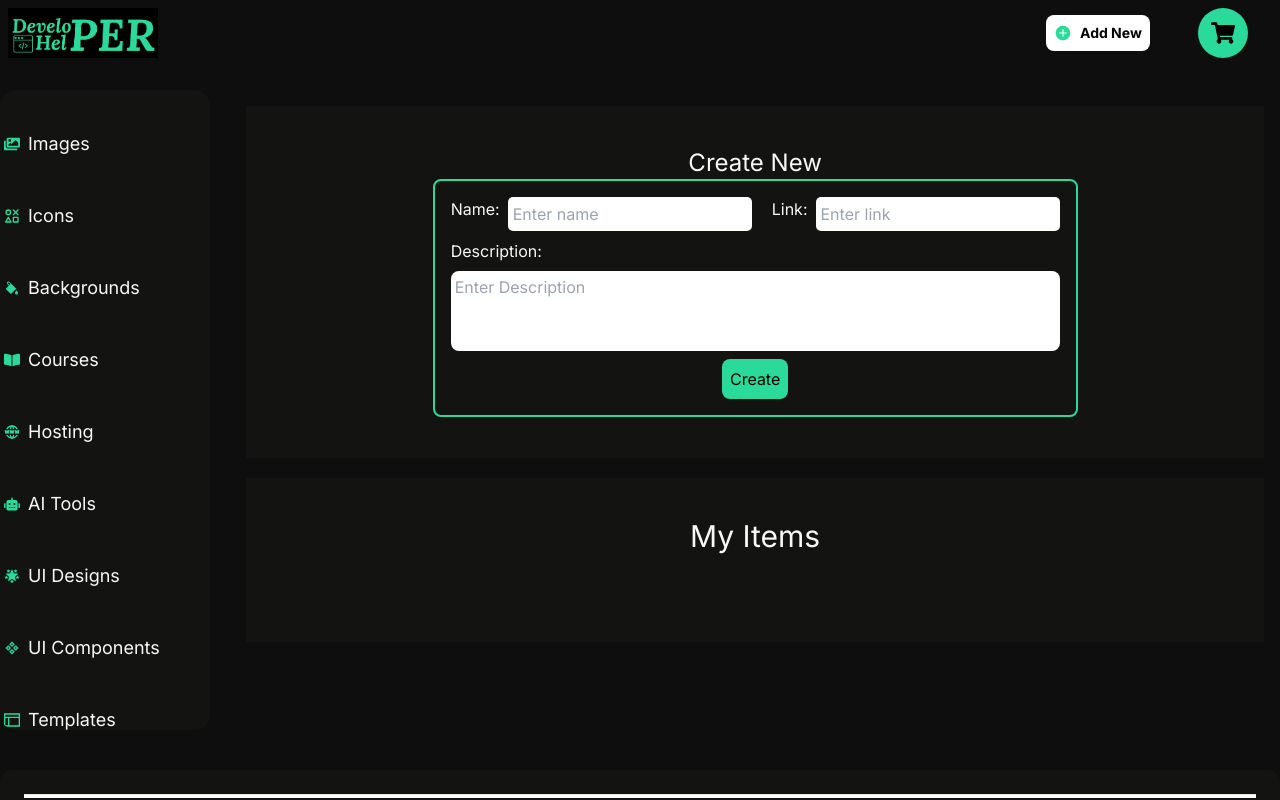
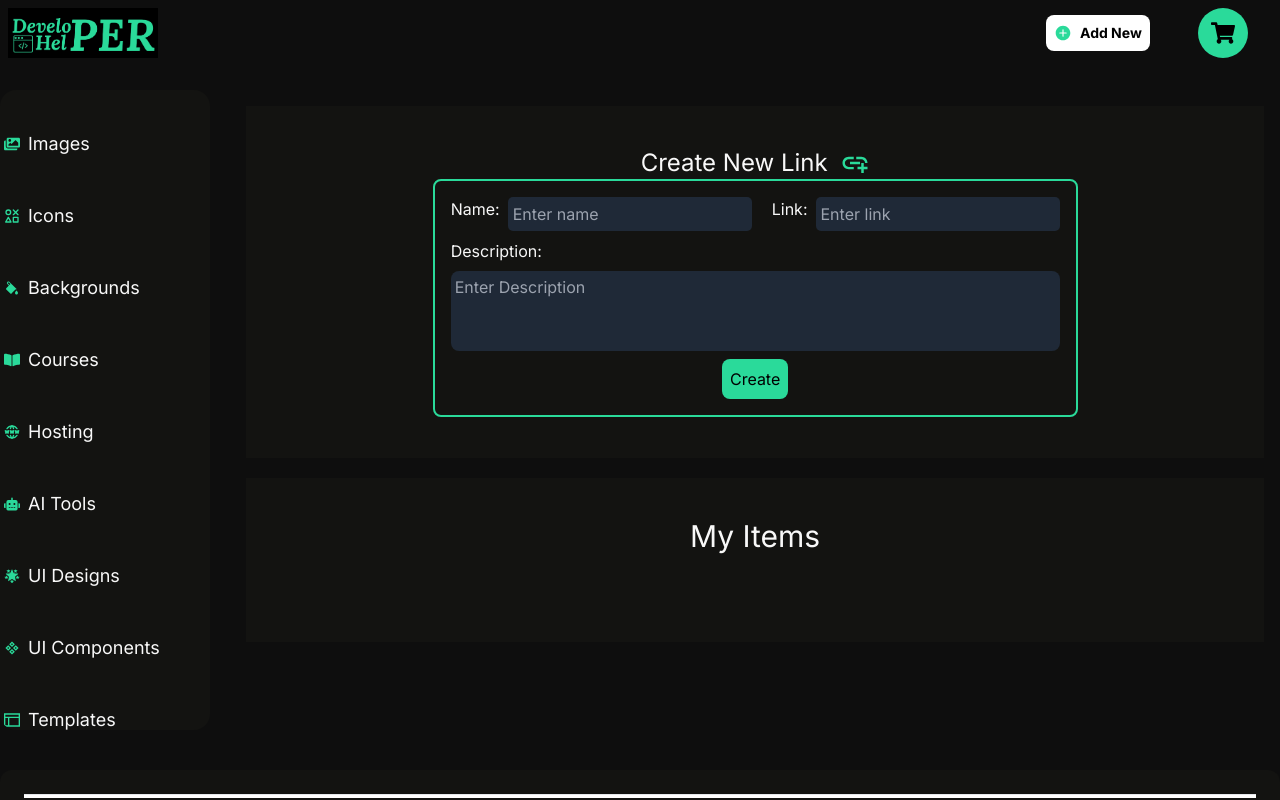
Before and after one commit to Lokesh9307/developer-helper, a Next.js app: page /newlink in a window 1280 px wide. Shown: the top 800 px of the page. Built offline with nearby package versions, Linux system fonts and the light colour scheme.

Commit message:
new link form change

```diff
--- a/src/app/App.css
+++ b/src/app/App.css
@@ -26,7 +26,7 @@
 
 
   .input-field{
-    color: black;
+    color: white;
     width: 100%;
     padding: 5px;
     border-radius: 5px;
--- a/src/app/newlink/page.tsx
+++ b/src/app/newlink/page.tsx
@@ -2,6 +2,7 @@
 import React, { Suspense, lazy, useEffect, useState } from 'react'
 import { FaExternalLinkAlt } from "react-icons/fa";
 import { IoIosRemoveCircle } from "react-icons/io";
+import { MdAddLink } from "react-icons/md";
 import '../App.css'
 import Link from 'next/link';
 const Loader = lazy(()=>import('../pages/Loader'))  ;
@@ -66,27 +67,27 @@ function NewLink() {
         <Suspense fallback={<Loader/>}>
             <main className='flex flex-col w-full h-auto gap-5 p-4'>
                 <section className='bg-secondarybg w-full h-[22rem] text-textColor flex justify-center items-center flex-col p-2'>
-                    <h1 className='text-2xl text-center'>Create New</h1>
+                    <h1 className='text-2xl text-center flex items-center gap-3'>Create New Link <MdAddLink className='text-3xl text-mainColor'/></h1>
                     <form action="" className='flex flex-col gap-2 border-2 border-mainBorder p-4 rounded-lg' onSubmit={handleSubmit}>
                         <div className='flex gap-5'>
                             <div className='flex gap-2'>
                                 <label htmlFor="name">
                                     Name:
                                 </label>
-                                <input type="text" name="name" placeholder='Enter name' className='input-field' value={formData.name} onChange={handleChange} required/>
+                                <input type="text" name="name" placeholder='Enter name' className='input-field bg-gray-800' value={formData.name} onChange={handleChange} required/>
                             </div>
                             <div className='flex gap-2'>
                                 <label htmlFor="link">
                                     Link:
                                 </label>
-                                <input type="url" name="link" placeholder='Enter link' className='input-field' value={formData.link} onChange={handleChange} required />
+                                <input type="url" name="link" placeholder='Enter link' className='input-field bg-gray-800' value={formData.link} onChange={handleChange} required />
                             </div>
                         </div>
                         <div className='flex flex-col gap-2'>
                             <label htmlFor="name">
                                 Description:
                             </label>
-                            <textarea name="description" id="" cols={20} rows={3} className='resize-none text-black rounded-lg p-1' placeholder='Enter Description' value={formData.description} onChange={handleChange} required></textarea>
+                            <textarea name="description" id="" cols={20} rows={3} className='resize-none text-white rounded-lg p-1 bg-gray-800' placeholder='Enter Description' value={formData.description} onChange={handleChange} required></textarea>
                         </div>
                         <div className='flex justify-center items-center'>
                             <button type="submit" className='bg-mainColor text-black p-2 rounded-lg'>
```
